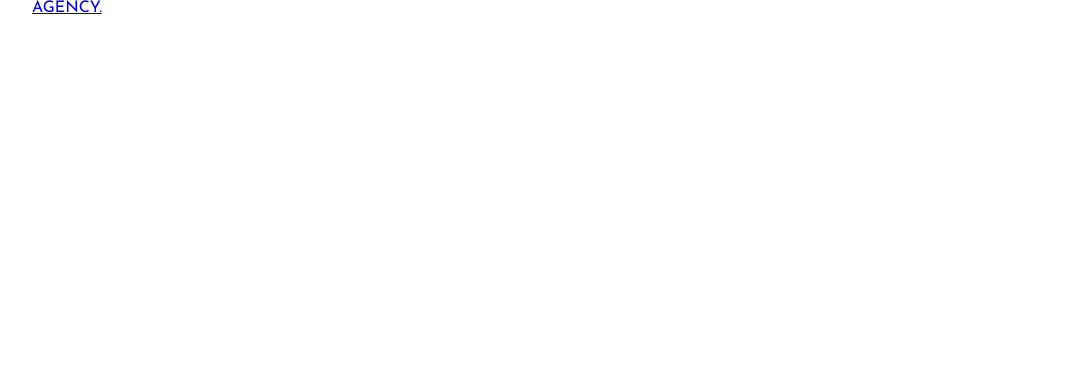
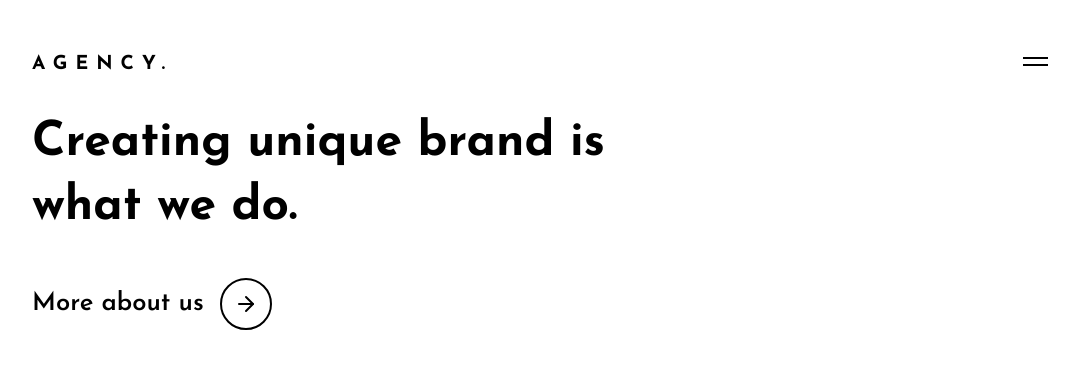
Before and after one commit to DevAbas/agency, a React (Create React App) app: page / in a window 1280 px wide. Shown: the top 368 px of the page, without its empty margins (100-1179 px from the left). Built offline with nearby package versions, Linux system fonts and the light colour scheme.

Commit message:
Completed Banner and Header sections

```diff
--- a/src/App.tsx
+++ b/src/App.tsx
@@ -1,11 +1,18 @@
-import React from 'react';
+import React, { useEffect } from 'react';
 import Header from './components/Header';
+import Banner from './components/Banner';
 import './styles/App.scss';
 
 const App: React.FC = () => {
+  useEffect(() => {
+    let vh: number = window.innerHeight * 0.01;
+    document.documentElement.style.setProperty('--vh', `${vh}px`);
+  }, []);
+
   return (
     <div className='App'>
       <Header />
+      <Banner />
     </div>
   );
 };
--- /dev/null
+++ b/src/components/Banner.tsx
@@ -0,0 +1,28 @@
+import React from 'react';
+import { ReactComponent as RightArrow } from '../assets/arrow-right.svg';
+
+const Banner: React.FC = () => {
+  return (
+    <section className='main'>
+      <div className='container'>
+        <div className='row'>
+          <h2>
+            <div className='line'>
+              <span>Creating unique brand is</span>
+            </div>
+            <div className='line'>
+              <span>what we do.</span>
+            </div>
+          </h2>
+          <div className='btn-row'>
+            <a href='/'>
+              More about us <RightArrow />
+            </a>
+          </div>
+        </div>
+      </div>
+    </section>
+  );
+};
+
+export default Banner;
--- a/src/styles/components/banner.scss
+++ b/src/styles/components/banner.scss
@@ -0,0 +1,103 @@
+.main {
+  height: 50vh; //falback
+  height: calc(var(--vh, 1vh) * 50);
+  background-color: $white;
+
+  .container {
+    .row {
+      flex-direction: column;
+      justify-content: center;
+
+      h2 {
+        font-size: 3rem;
+        line-height: 4.2rem;
+        font-weight: 700;
+        z-index: 10;
+        color: $white;
+        mix-blend-mode: difference;
+
+        @include media('<=tablet') {
+          font-size: 2.4rem;
+          line-height: 3rem;
+        }
+
+        @include media('<=phone') {
+          margin-top: 72px;
+          font-size: 1.7rem;
+          line-height: 2.2rem;
+        }
+
+        .line {
+          margin-bottom: 8px;
+          height: 56px;
+          position: relative;
+          overflow: hidden;
+
+          @include media('<=tablet') {
+            height: 48px;
+          }
+
+          @include media('<=phone') {
+            height: 32px;
+          }
+
+          span {
+            position: absolute;
+          }
+        }
+      }
+
+      .btn-row {
+        width: 256px;
+        position: relative;
+        z-index: 2;
+
+        a {
+          display: flex;
+          font-size: 1.6rem;
+          font-weight: 600;
+          color: $black;
+          text-decoration: none;
+          align-items: center;
+
+          @include media('<=tablet') {
+            font-size: 1.3rem;
+          }
+
+          @include media('<=phone') {
+            font-size: 1.1rem;
+          }
+
+          svg {
+            margin-left: 16px;
+            border: 2px solid $black;
+            padding: 12px;
+            width: 24px;
+            height: 24px;
+            border-radius: 100px;
+            transition: .4s ease-in-out;
+
+            @include media('<=tablet') {
+              padding: 6px;
+              width: 20px;
+              height: 20px;
+            }
+
+            @include media('<=phone') {
+              padding: 4px;
+              width: 16px;
+              height: 16px;
+            }
+          }
+
+          &:hover {
+            svg {
+              background-color: $black;
+              color: $white;
+            }
+          }
+        }
+      }
+    }
+  }
+}
--- a/src/styles/components/header.scss
+++ b/src/styles/components/header.scss
@@ -0,0 +1,36 @@
+.header {
+  position: fixed;
+  width: 100%;
+  height: 128px;
+  z-index: 4;
+
+  @include media("<=phone") {
+    height: 96px;
+  }
+
+  .logo {
+    a {
+      font-size: 1.2rem;
+      letter-spacing: 0.5rem;
+      color: $black;
+      text-decoration: none;
+      font-weight: 700;
+    }
+  }
+
+  .nav {
+    width: 25px;
+
+    @include media("<=phone") {
+      width: 20px;
+    }
+
+    span {
+      margin-bottom: 0.3rem;
+      background-color: $black;
+      height: 2px;
+      width: 100%;
+      display: block;
+    }
+  }
+}
```
